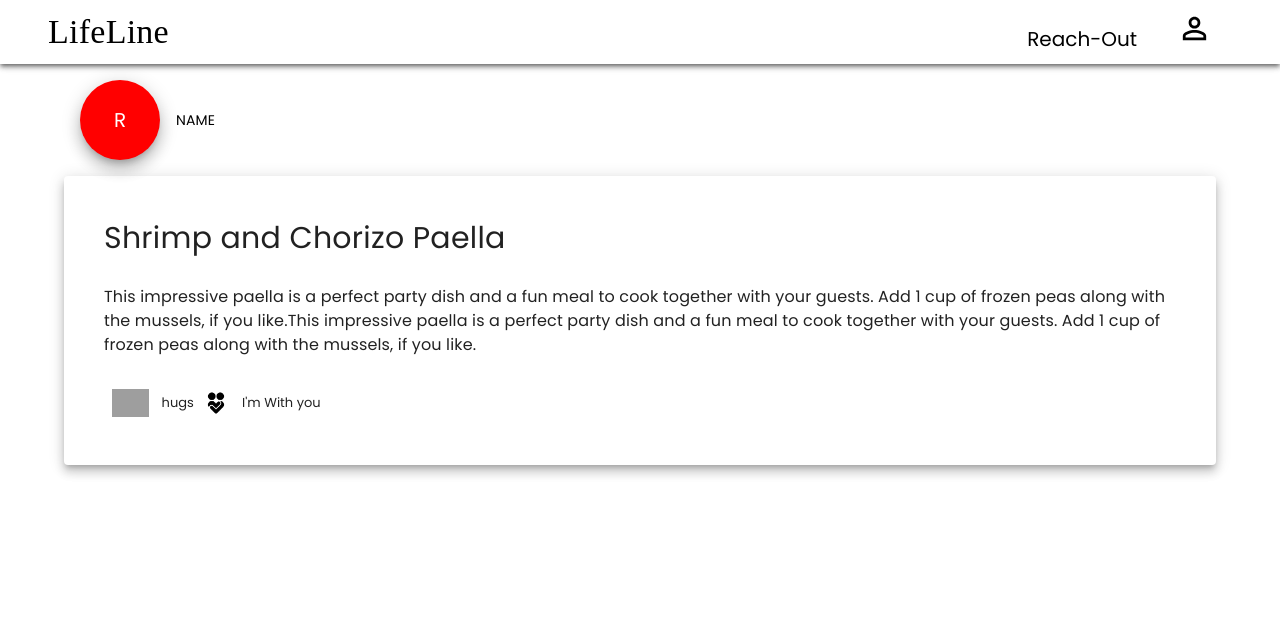
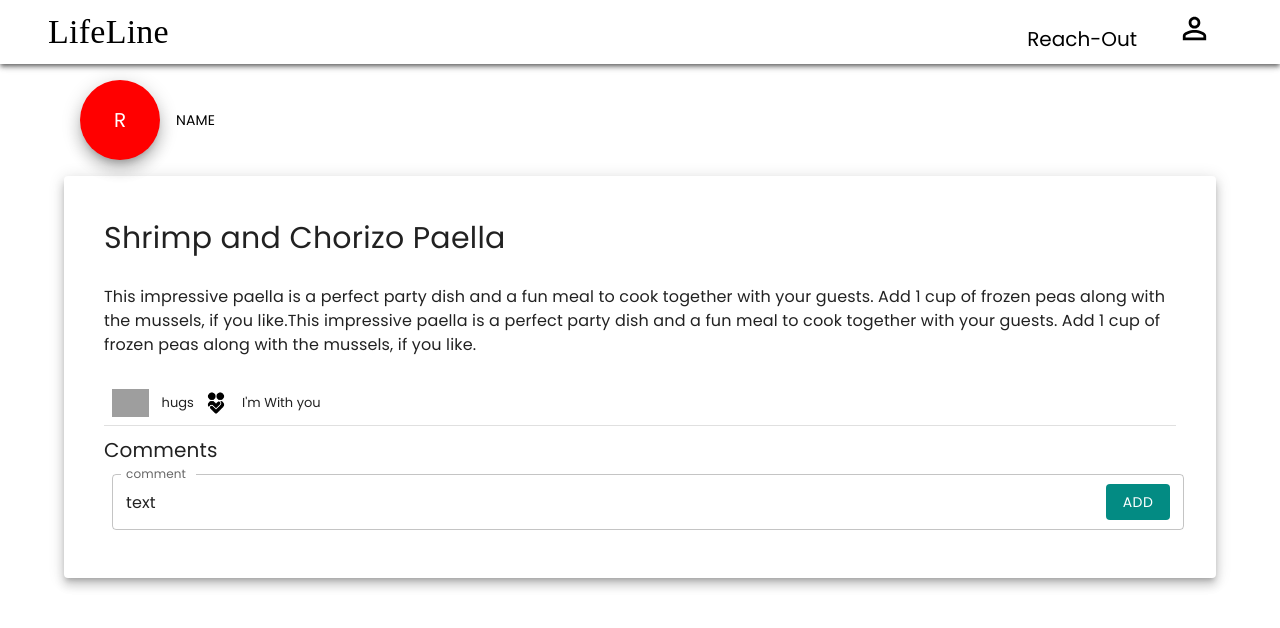
Before and after one commit to CKawara/Lifeline, a React (Create React App) app in the folder client/: page /posts/1 in a window 1280 px wide. Shown: the top 628 px of the page. Built offline with nearby package versions, Linux system fonts and the light colour scheme; grey boxes are pictures that could not be loaded; a web font is replaced by a local one.

Commit message:
add comment component

```diff
--- /dev/null
+++ b/client/src/components/Comments.js
@@ -0,0 +1,26 @@
+import { Button, FormControl, IconButton, InputAdornment, InputLabel, OutlinedInput } from '@mui/material'
+import React from 'react'
+
+const Comments = () => {
+  return (
+    <div>  <FormControl fullWidth sx={{ m: 1 }}>
+    <InputLabel  htmlFor="comment">comment</InputLabel>
+    <OutlinedInput
+      id="comment"
+      type={'text'}
+      value={'text'}
+    //   onChange={handleChange('password')}
+      endAdornment={
+        <InputAdornment position="end">
+            <Button style={{color:'white',backgroundColor:'#038B83'}} disableElevation>
+                Add
+            </Button>
+        </InputAdornment>
+      }
+      label="comment"
+    />
+  </FormControl></div>
+  )
+}
+
+export default Comments
--- a/client/src/components/SinglePost.js
+++ b/client/src/components/SinglePost.js
@@ -1,7 +1,8 @@
-import { Avatar, CardHeader, Container, IconButton, Paper, Typography } from '@mui/material'
+import { Avatar, CardHeader, Container, Divider, IconButton, Paper, Typography } from '@mui/material'
 import React from 'react'
 import heart from '../assets/heart.png'
 import support from '../assets/hug-icon-13.jpg'
+import Comments from './Comments'
 
 const SinglePost = () => {
   return (
@@ -30,6 +31,9 @@ const SinglePost = () => {
                     <img src={support} alt="Logo" height={28}/>
                 </IconButton> <span>I'm With you</span>
                 <IconButton aria-label="share"></IconButton>
+                <Divider/>
+                <Typography variant='h6' sx={{mt:1}}>Comments</Typography>
+                <Comments/>
             </div>
         </Paper>
     </Container>
```
